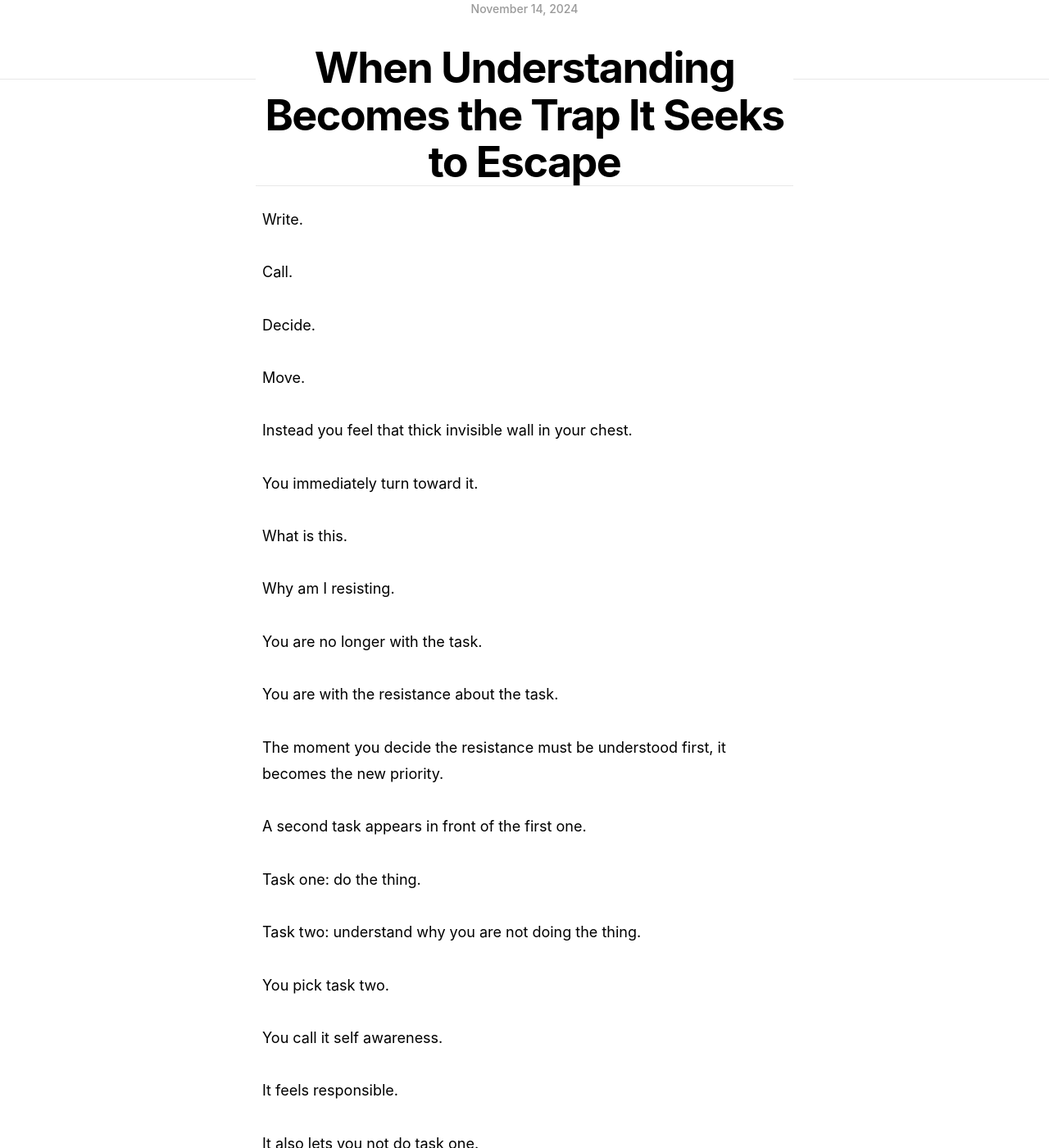
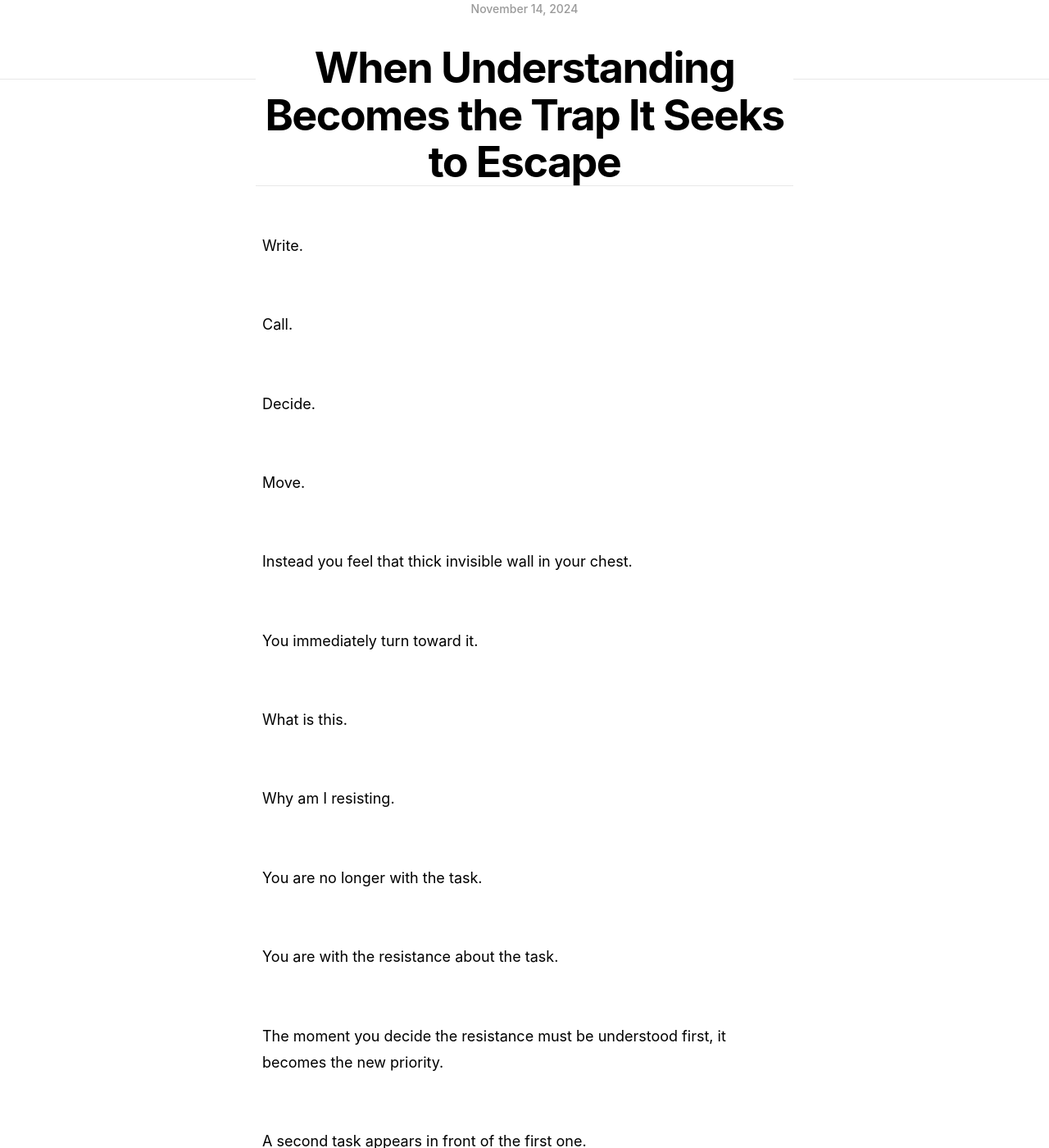
Before and after one commit to ladiossato/emptywords, a Jekyll site: the page built from _writings/2024-11-14-when-understanding-becomes-the-trap.md, in a window 1280 px wide and 1400 px high, scrolled down 462 px. Shown: the whole window at 82% size. Built offline with Jekyll 4.4.1, drawn with Linux system fonts in a browser that asks for light colours.

```diff
--- a/assets/css/style.css
+++ b/assets/css/style.css
@@ -285,7 +285,7 @@ main {
 .writing-content p {
     font-size: 18px;
     line-height: 1.8;
-    margin-bottom: var(--space-md);
+    margin-bottom: var(--space-lg);
     color: var(--text-primary);
 }
 
@@ -456,6 +456,8 @@ footer {
 
     .writing-content p {
         font-size: 17px;
+        line-height: 1.8;
+        margin-bottom: var(--space-lg);
     }
 
     .writing-content p:first-child {
```
Also changed, not shown: about.md (+1 -1 lines).
